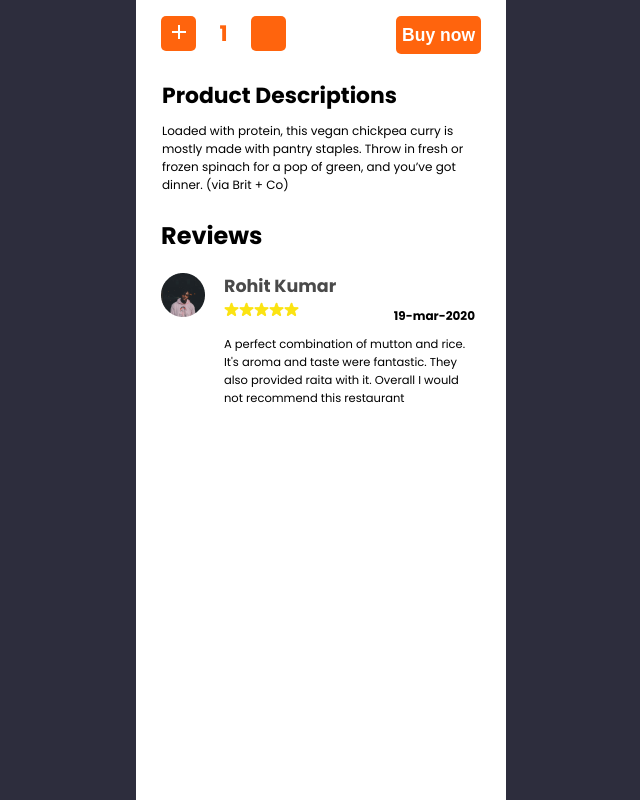
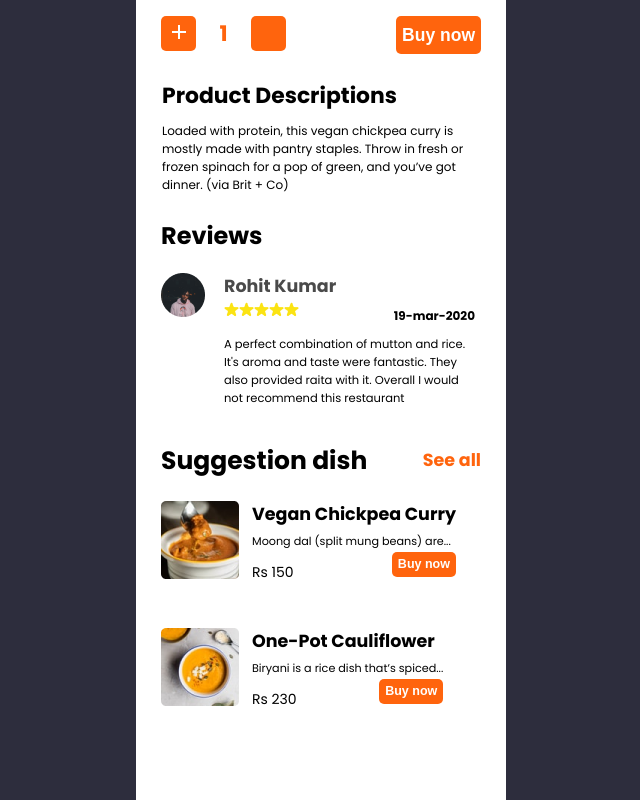
Before and after one commit to IrishMikey/UsandoFigma, a plain HTML site: page index.html in a window 1280 px wide. Shown: the whole page, without its empty margins (319-959 px from the left). Drawn offline with Linux system fonts and the light colour scheme.

Commit message:
Section B complete

```diff
--- a/index.html
+++ b/index.html
@@ -64,7 +64,38 @@
           </div>
         </div>
       </section>
-      <section class="sectionB"></section>
+      <section class="sectionB">
+        <div class="dishHeader">
+          <h2>Suggestion dish</h2>
+          <span>See all</span>
+        </div>
+        <div class="dishes">
+          <div class="dish">
+            <div class="dishImg">
+              <img src="./img/veganChickpea.png" alt="" />
+            </div>
+            <div class="dishInfo">
+              <h3>Vegan Chickpea Curry</h3>
+              <span>Moong dal (split mung beans) are...</span>
+              <div class="priceInfo">
+                <span>Rs 150</span><button>Buy now</button>
+              </div>
+            </div>
+          </div>
+          <div class="dish">
+            <div class="dishImg">
+              <img src="./img/onePotCauli.png" alt="" />
+            </div>
+            <div class="dishInfo">
+              <h3>One-Pot Cauliflower</h3>
+              <span>Biryani is a rice dish that’s spiced...</span>
+              <div class="priceInfo">
+                <span>Rs 230</span><button>Buy now</button>
+              </div>
+            </div>
+          </div>
+        </div>
+      </section>
     </div>
   </body>
 </html>
--- a/styles/_colors.scss
+++ b/styles/_colors.scss
@@ -1,4 +1,13 @@
 $primary: #ff640d;
-$light:#E5E5E5;
-$secondary:#4A4A4A;
-$dark:#313131;
+$light: #e5e5e5;
+$secondary: #4a4a4a;
+$dark: #313131;
+
+@mixin btnStyle($size) {
+  background-color: $primary;
+  color: white;
+  border-radius: 5px;
+  border: 0;
+  font-size: 17.5px;
+  height: $size;
+}
--- a/styles/_sectionA.scss
+++ b/styles/_sectionA.scss
@@ -3,6 +3,9 @@
   display: flex;
   flex-direction: row;
   justify-content: space-evenly;
+  button {
+    @include btnStyle(38px);
+  }
   .priceCounter {
     display: flex;
     width: 50%;
@@ -25,6 +28,7 @@
       align-items: center;
       justify-content: center;
     }
+
     #btnMinus {
       padding-bottom: 10px;
     }
--- /dev/null
+++ b/styles/_sectionB.scss
@@ -0,0 +1,60 @@
+.sectionB {
+  margin: 0 25px;
+  .dishHeader {
+    display: flex;
+    flex-direction: row;
+    align-items: center;
+    justify-content: space-between;
+    h2 {
+      font-family: Poppins;
+      font-style: normal;
+      font-weight: 700;
+      font-size: 25px;
+      line-height: 41px;
+    }
+    span {
+      color: $primary;
+      font-size: 17.5px;
+      line-height: 26px;
+      font-weight: 700;
+      font-size: 17.5px;
+      line-height: 26px;
+    }
+  }
+
+  .dish {
+    display: flex;
+    margin-bottom: 42px;
+    .dishInfo {
+      margin-left: 13px;
+      h3 {
+        margin: 0;
+        font-size: 17.5px;
+        line-height: 26px;
+      }
+      span {
+        font-size: 11.2px;
+        line-height: 17px;
+      }
+    }
+    .priceInfo {
+      display: flex;
+      justify-content: space-between;
+      span {
+        padding-top: 10px;
+        font-size: 14px;
+        line-height: 21px;
+      }
+      button {
+        @include btnStyle(25px);
+        font-weight: bold;
+        font-size: 12.5px;
+        line-height: 19px;
+        width: 72 px;
+        height: 27 px;
+        padding: 6 px;
+        border-radius: 6 px;
+      }
+    }
+  }
+}
--- a/styles/styles.scss
+++ b/styles/styles.scss
@@ -1,14 +1,6 @@
-@import "./colors", "./sectionA";
+@import "./colors", "./sectionA" , "./sectionB";
 @import url("https://fonts.googleapis.com/css2?family=Poppins:wght@400;700&display=swap");
 
-@mixin btnStyle {
-  background-color: $primary;
-  color: white;
-  border-radius: 5px;
-  border: 0;
-  font-size: 17.5px;
-  height: 38px;
-}
 html,
 body {
   height: 100%;
@@ -29,7 +21,3 @@ body {
   display: flex;
   flex-direction: column;
 }
-
-button {
-  @include btnStyle;
-}
```
Also changed, not shown: img/onePotCauli.png (added), img/veganChickpea.png (added), styles/styles.css.
